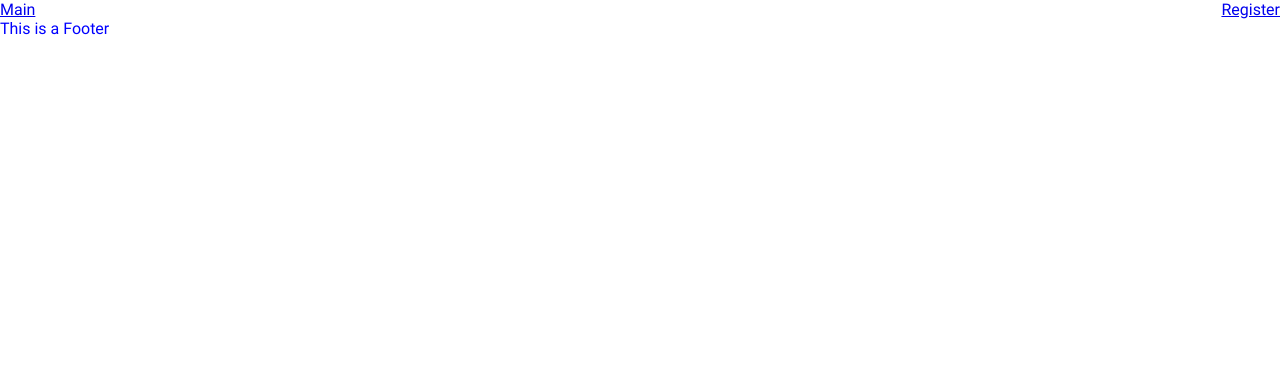
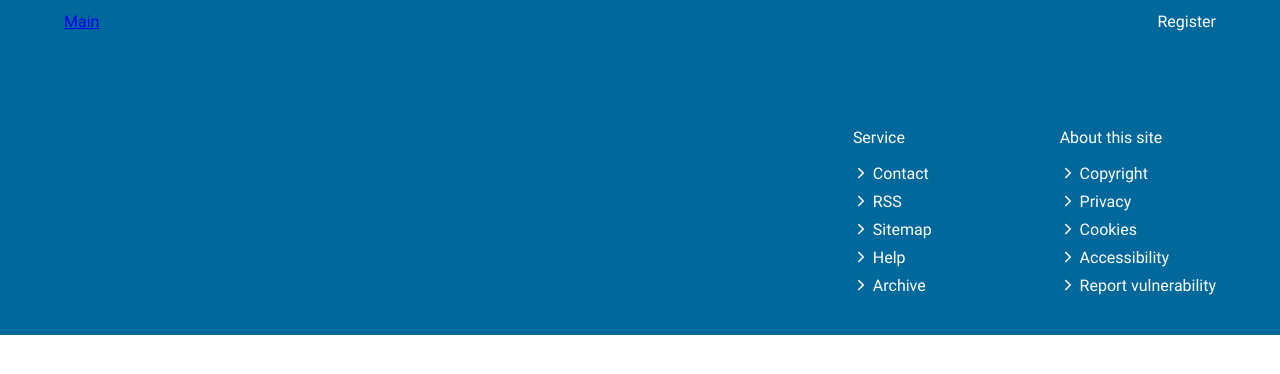
Before and after one commit to phquang98/thesis_fe, a React (Create React App) app: page / in a window 1280 px wide. Shown: the top 374 px of the page. Built offline with nearby package versions, Linux system fonts and the light colour scheme.

Commit message:
feat: finish Footer

```diff
--- /dev/null
+++ b/src/components/common/Anchor/index.tsx
@@ -0,0 +1,24 @@
+import { Link } from "react-router-dom";
+
+type AnchorProps = {
+  className?: string;
+  key?: string;
+  anchorArrival: string;
+  displayText: string;
+  styledFontSize?: string;
+  styledTextColor?: string;
+};
+
+const Anchor = (props: AnchorProps): JSX.Element => {
+  const { className, anchorArrival, displayText } = props;
+
+  return (
+    <>
+      <Link className={className} to={anchorArrival}>
+        {displayText}
+      </Link>
+    </>
+  );
+};
+
+export default Anchor;
--- /dev/null
+++ b/src/components/common/Anchor/styles.ts
@@ -0,0 +1,15 @@
+import styled from "styled-components";
+
+import Anchor from ".";
+
+export const StyledAnchor = styled(Anchor)`
+  & {
+    text-decoration: none;
+    color: ${(props) => props.styledTextColor ?? "white"};
+    font-size: ${(props) => props.styledFontSize ?? props.theme.defaultFontSize};
+  }
+
+  &:hover {
+    text-decoration: underline;
+  }
+`;
--- a/src/components/common/Footer/index.tsx
+++ b/src/components/common/Footer/index.tsx
@@ -1,6 +1,16 @@
+import { IoIosArrowForward } from "react-icons/io";
+
+import Anchor from "../Anchor";
+import { StyledAnchor } from "../Anchor/styles";
+
 type FooterProps = {
   className?: string;
 };
+
+const footerSection = [
+  { title: "Service", data: ["Contact", "RSS", "Sitemap", "Help", "Archive"] },
+  { title: "About this site", data: ["Copyright", "Privacy", "Cookies", "Accessibility", "Report vulnerability"] }
+];
 
 const Footer = (props: FooterProps): JSX.Element => {
   const { className } = props;
@@ -8,7 +18,23 @@ const Footer = (props: FooterProps): JSX.Element => {
   return (
     <>
       <div className={className}>
-        <div>This is a Footer</div>
+        {footerSection.map((ele) => {
+          return (
+            <div key={ele.title} className="footerSection">
+              <span className="footerTitle">{ele.title}</span>
+
+              {ele.data.map((eleData) => {
+                return (
+                  <div key={eleData} className="footerLink">
+                    <IoIosArrowForward className="footerIcon" />
+                    {"  "}
+                    <StyledAnchor anchorArrival="/" displayText={eleData} />
+                  </div>
+                );
+              })}
+            </div>
+          );
+        })}
       </div>
     </>
   );
--- a/src/components/common/Footer/styles.ts
+++ b/src/components/common/Footer/styles.ts
@@ -3,5 +3,33 @@ import styled from "styled-components";
 import Footer from ".";
 
 export const StyledFooter = styled(Footer)`
-  color: blue;
+  & {
+    padding: ${(props) => `0 ${props.theme.globalPadding}`};
+    background-color: ${(props) => props.theme.light.primary};
+    display: flex;
+    justify-content: flex-end;
+    column-gap: 10vw;
+
+    .footerSection {
+      padding: 2rem 0;
+      min-height: 10rem;
+      color: ${(props) => props.theme.light.text};
+      display: flex;
+      flex-direction: column;
+      justify-content: space-between;
+    }
+
+    .footerTitle {
+      padding-bottom: 1rem;
+    }
+
+    .footerLink {
+      padding-bottom: 0.5rem;
+    }
+
+    .footerIcon {
+      position: relative;
+      top: 2px;
+    }
+  }
 `;
--- a/src/components/common/Header/index.tsx
+++ b/src/components/common/Header/index.tsx
@@ -1,8 +1,10 @@
 import { MouseEventHandler } from "react";
 import { Link, useNavigate } from "react-router-dom";
+import { StyledAnchor } from "../Anchor/styles";
 // import { UAccAPI } from "../../api";
 
 // import { useAuth } from "../../hooks/useAuth";
+import { customTheme } from "../../../styles/index";
 
 type HeaderProps = {
   className?: string;
@@ -50,7 +52,12 @@ const Header = (props: HeaderProps): JSX.Element => {
         <Link to="/">Main</Link>
 
         <div className="navSection">
-          <Link to="/register">Register</Link>
+          <StyledAnchor
+            anchorArrival="/register"
+            displayText={"Register"}
+            styledTextColor={customTheme.light.text}
+            styledFontSize="1rem"
+          />
         </div>
       </div>
     </>
--- a/src/components/common/Header/styles.ts
+++ b/src/components/common/Header/styles.ts
@@ -4,7 +4,14 @@ import Header from ".";
 
 export const StyledHeader = styled(Header)`
   & {
+    min-height: 12vh;
+    padding: ${(props) => `0.75rem ${props.theme.globalPadding} 0`};
+    background-color: ${(props) => props.theme.light.primary};
     display: flex;
     justify-content: space-between;
   }
+
+  & .footerSection {
+    color: white;
+  }
 `;
--- a/src/styles/index.ts
+++ b/src/styles/index.ts
@@ -6,9 +6,10 @@ export const customTheme = {
   light: {
     primary: "#01689b",
     auxiliary: "#01689b",
-    boldText: "#17628c"
+    text: "white"
   },
-  defaultFontSize: "16px"
+  defaultFontSize: "16px",
+  globalPadding: "4rem" // currently for x-axis
 };
 
 export const GlobalStyles = createGlobalStyle`
```
